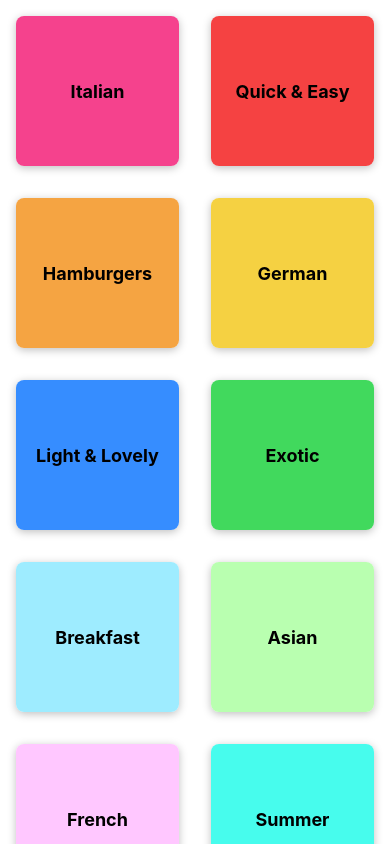
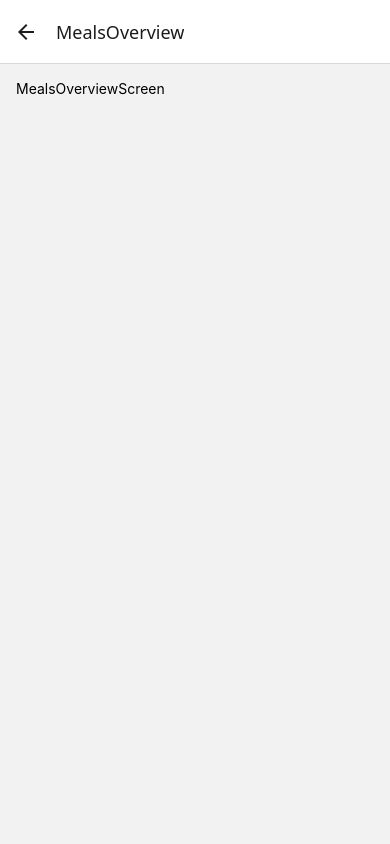
Before and after one commit to vk-giri/react-native-apps, a React Native app in the folder meals-app/: screen /MealsOverview in a window 390 px wide. Built offline with nearby package versions, Linux system fonts and the light colour scheme.

Commit message:
react navigation added

```diff
--- a/meals-app/App.js
+++ b/meals-app/App.js
@@ -1,12 +1,23 @@
 import { StatusBar } from 'expo-status-bar';
-import { StyleSheet, Text, View } from 'react-native';
+import { StyleSheet } from 'react-native';
+import { NavigationContainer } from '@react-navigation/native';
+import { createNativeStackNavigator } from '@react-navigation/native-stack';
+
 import CategoriesScreen from './screens/CategoriesScreen';
+import MealsOverviewScreen from './screens/MealsOverviewScreen';
+
+const myStack = createNativeStackNavigator();
 
 export default function App() {
   return (
     <>
-      <StatusBar style='light' />
-      <CategoriesScreen />
+      <StatusBar style='auto' />
+      <NavigationContainer>
+        <myStack.Navigator>
+          <myStack.Screen name='MealsCategories' component={CategoriesScreen}></myStack.Screen>
+          <myStack.Screen name='MealsOverview' component={MealsOverviewScreen}></myStack.Screen>
+        </myStack.Navigator>
+      </NavigationContainer>
     </>
   );
 }
--- a/meals-app/components/CategoryGridTile.js
+++ b/meals-app/components/CategoryGridTile.js
@@ -1,10 +1,13 @@
 import { Platform, Pressable, StyleSheet, Text, View } from 'react-native';
-import React from 'react';
 
-const CategoryGridTile = ({ title, color }) => {
+const CategoryGridTile = ({ title, color, onPress }) => {
   return (
     <View style={styles.gridItem}>
-      <Pressable android_ripple={{ color: '#ccc' }} style={({ pressed }) => [styles.button, pressed ? styles.buttonPressed : null]}>
+      <Pressable
+        onPress={onPress}
+        android_ripple={{ color: '#ccc' }}
+        style={({ pressed }) => [styles.button, pressed ? styles.buttonPressed : null]}
+      >
         <View style={[styles.innerContainer, { backgroundColor: color }]}>
           <Text style={styles.title}>{title}</Text>
         </View>
--- a/meals-app/package.json
+++ b/meals-app/package.json
@@ -10,10 +10,14 @@
   },
   "dependencies": {
     "@expo/ngrok": "^4.1.3",
+    "@react-navigation/native": "^7.0.18",
+    "@react-navigation/native-stack": "^7.3.2",
     "expo": "~52.0.40",
     "expo-status-bar": "~2.0.1",
     "react": "18.3.1",
-    "react-native": "0.76.7"
+    "react-native": "0.76.7",
+    "react-native-safe-area-context": "^5.3.0",
+    "react-native-screens": "^4.9.2"
   },
   "devDependencies": {
     "@babel/core": "^7.20.0"
--- a/meals-app/screens/CategoriesScreen.js
+++ b/meals-app/screens/CategoriesScreen.js
@@ -2,15 +2,22 @@
 import { CATEGORIES } from '../data/dummy-data';
 import CategoryGridTile from '../components/CategoryGridTile';
 
-function renderCategoryItem(itemData) {
-  return <CategoryGridTile title={itemData.item.title} color={itemData.item.color} />;
+function renderCategoryItem(item, navigation) {
+  function onPressHandler() {
+    navigation.navigate('MealsOverview');
+  }
+
+  return <CategoryGridTile title={item.title} color={item.color} onPress={onPressHandler} />;
 }
 
-const CategoriesScreen = () => {
+const CategoriesScreen = ({ navigation }) => {
   return (
-    <>
-      <FlatList keyExtractor={(item) => item.id} data={CATEGORIES} renderItem={renderCategoryItem} numColumns={2} />
-    </>
+    <FlatList
+      keyExtractor={(item) => item.id}
+      data={CATEGORIES}
+      renderItem={({ item }) => renderCategoryItem(item, navigation)}
+      numColumns={2}
+    />
   );
 };
 
--- /dev/null
+++ b/meals-app/screens/MealsOverviewScreen.js
@@ -0,0 +1,19 @@
+import { StyleSheet, Text, View } from 'react-native';
+import React from 'react';
+
+const MealsOverviewScreen = () => {
+  return (
+    <View style={styles.container}>
+      <Text>MealsOverviewScreen</Text>
+    </View>
+  );
+};
+
+export default MealsOverviewScreen;
+
+const styles = StyleSheet.create({
+  container: {
+    flex: 1,
+    padding: 16,
+  },
+});
```
Also changed, not shown: 1 other file (tests, documents, lock files or other folders).
